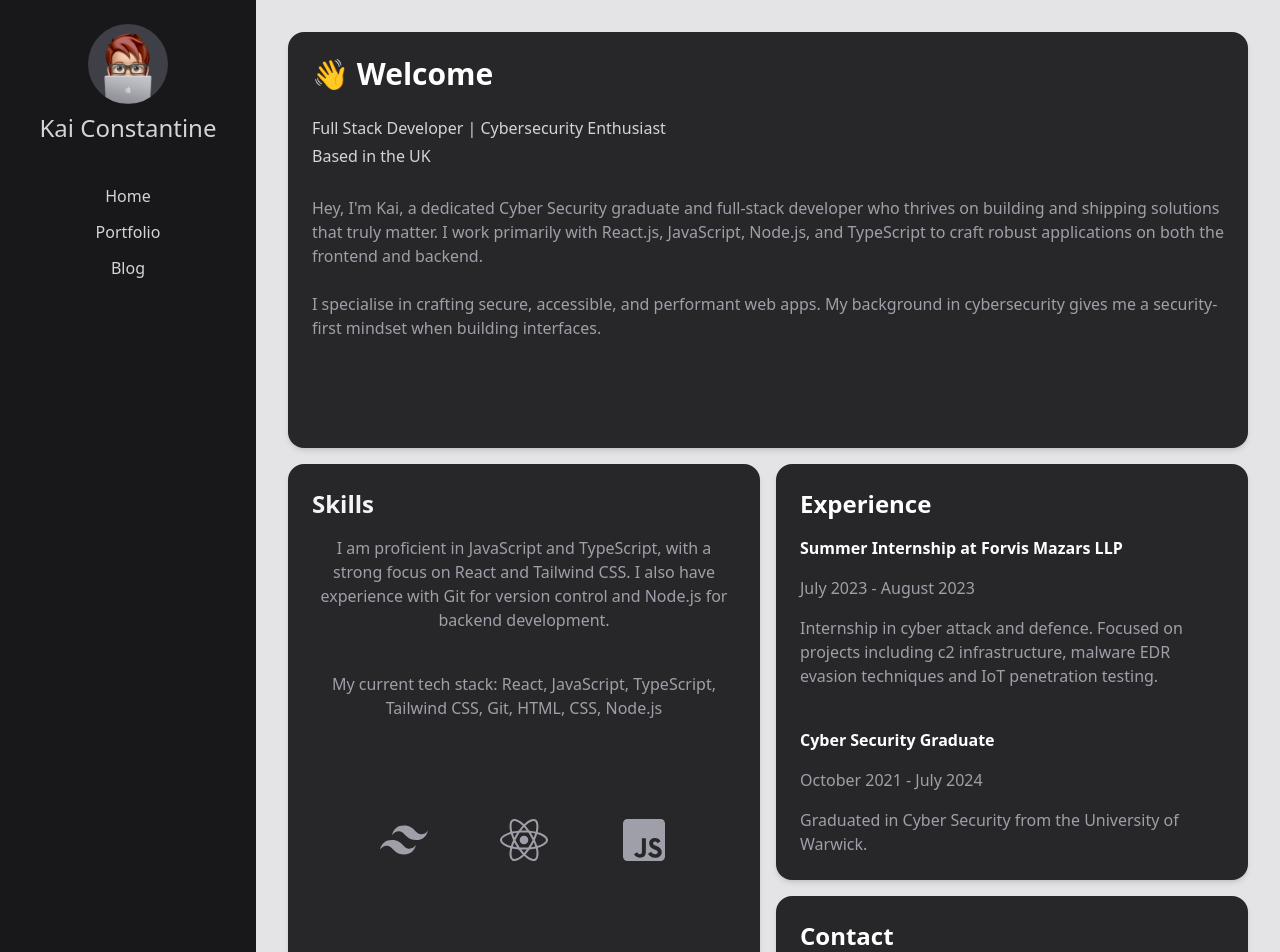
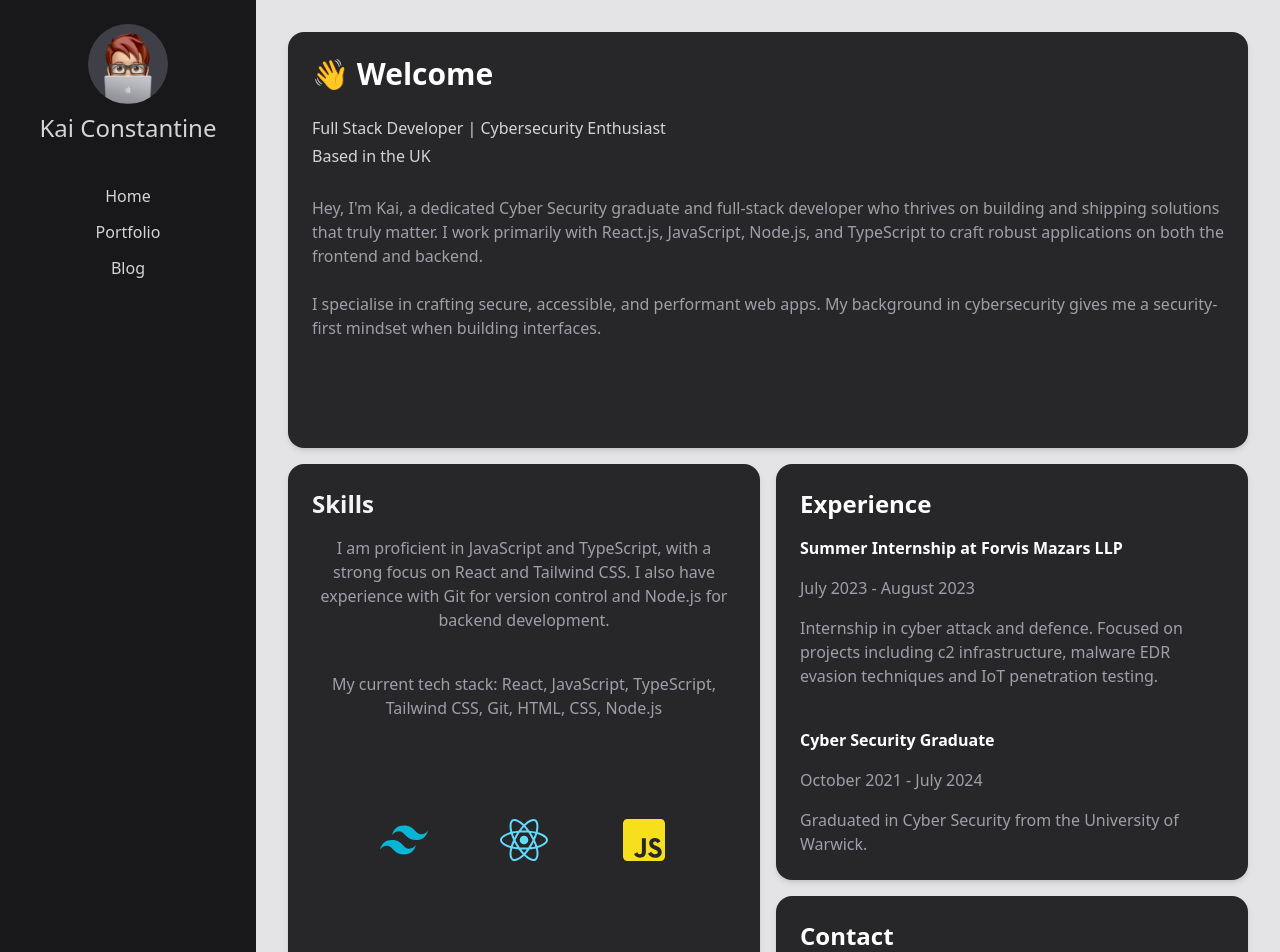
Before and after one commit to Kaialogen/Portfolio, a React (Vite) app: page / in a window 1280 px wide. Shown: the top 952 px of the page. Built offline with nearby package versions, Linux system fonts and the light colour scheme.

Commit message:
refactor: Clean up Skills component code and improve icon styling

```diff
--- a/src/components/Layout/Skills.tsx
+++ b/src/components/Layout/Skills.tsx
@@ -1,20 +1,20 @@
-import { useEffect, useState } from "react";
-import { FaReact, FaJsSquare, FaGitAlt, FaHtml5, FaCss3Alt, FaNodeJs } from "react-icons/fa";
-import { SiTypescript, SiTailwindcss } from "react-icons/si";
+import { useEffect, useState } from 'react';
+import { FaReact, FaJsSquare, FaGitAlt, FaHtml5, FaCss3Alt, FaNodeJs } from 'react-icons/fa';
+import { SiTypescript, SiTailwindcss } from 'react-icons/si';
 
 const Skills = () => {
   const [currentIndex, setCurrentIndex] = useState(0);
 
   // List of icons for the carousel
   const icons = [
-    <FaReact key="react" className="w-12 h-12 text-zinc-400" />,
-    <FaJsSquare key="js" className="w-12 h-12 text-zinc-400" />,
-    <FaGitAlt key="git" className="w-12 h-12 text-zinc-400" />,
-    <FaHtml5 key="html" className="w-12 h-12 text-zinc-400" />,
-    <FaCss3Alt key="css" className="w-12 h-12 text-zinc-400" />,
-    <FaNodeJs key="node" className="w-12 h-12 text-zinc-400" />,
-    <SiTypescript key="typescript" className="w-12 h-12 text-zinc-400" />,
-    <SiTailwindcss key="tailwind" className="w-12 h-12 text-zinc-400" />,
+    <FaReact key='react' className='w-12 h-12' color='#61DAFB' />,
+    <FaJsSquare key='js' className='w-12 h-12' color='#F7DF1E' />,
+    <FaGitAlt key='git' className='w-12 h-12' color='#F05032' />,
+    <FaHtml5 key='html' className='w-12 h-12' color='#E34F26' />,
+    <FaCss3Alt key='css' className='w-12 h-12' color='#1572B6' />,
+    <FaNodeJs key='node' className='w-12 h-12' color='#339933' />,
+    <SiTypescript key='typescript' className='w-12 h-12' color='#3178C6' />,
+    <SiTailwindcss key='tailwind' className='w-12 h-12' color='#06B6D4' />,
   ];
 
   // Change the current icon every 6 seconds
@@ -33,25 +33,30 @@ const Skills = () => {
   ];
 
   return (
-    <section className="p-6 rounded-2xl bg-zinc-800 shadow-md h-full">
-      <h1 className="text-2xl font-bold text-zinc-100">Skills</h1>
+    <section className='p-6 rounded-2xl bg-zinc-800 shadow-md h-full'>
+      <h1 className='text-2xl font-bold text-zinc-100'>Skills</h1>
 
-      <div className="mt-4">
-        <p className="mt-4 text-zinc-400 text-center">I am proficient in JavaScript and TypeScript, with a strong focus on React and Tailwind CSS. I also have experience with Git for version control and Node.js for backend development.</p>
+      <div className='mt-4'>
+        <p className='mt-4 text-zinc-400 text-center'>
+          I am proficient in JavaScript and TypeScript, with a strong focus on React and Tailwind CSS. I also have
+          experience with Git for version control and Node.js for backend development.
+        </p>
         <br />
-        <p className="mt-4 text-zinc-400 text-center">My current tech stack: React, JavaScript, TypeScript, Tailwind CSS, Git, HTML, CSS, Node.js</p>
+        <p className='mt-4 text-zinc-400 text-center'>
+          My current tech stack: React, JavaScript, TypeScript, Tailwind CSS, Git, HTML, CSS, Node.js
+        </p>
       </div>
       <br />
       <br />
       <br />
-      <div className="mt-6 flex justify-center items-center">
-        <div className="flex items-center justify-between w-72">
+      <div className='mt-6 flex justify-center items-center'>
+        <div className='flex items-center justify-between w-72'>
           {/* Left icon */}
-          <div className="w-12">{displayedIcons[0]}</div>
+          <div className='w-12'>{displayedIcons[0]}</div>
           {/* Center icon */}
-          <div className="w-12">{displayedIcons[1]}</div>
+          <div className='w-12'>{displayedIcons[1]}</div>
           {/* Right icon */}
-          <div className="w-12">{displayedIcons[2]}</div>
+          <div className='w-12'>{displayedIcons[2]}</div>
         </div>
       </div>
     </section>
```
Lines whose indentation alone changed are shown as unchanged.
